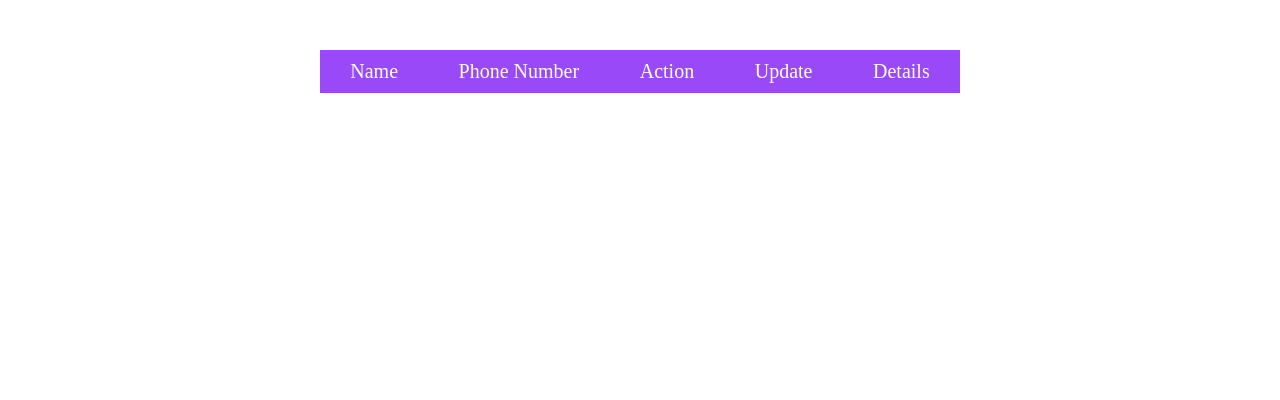
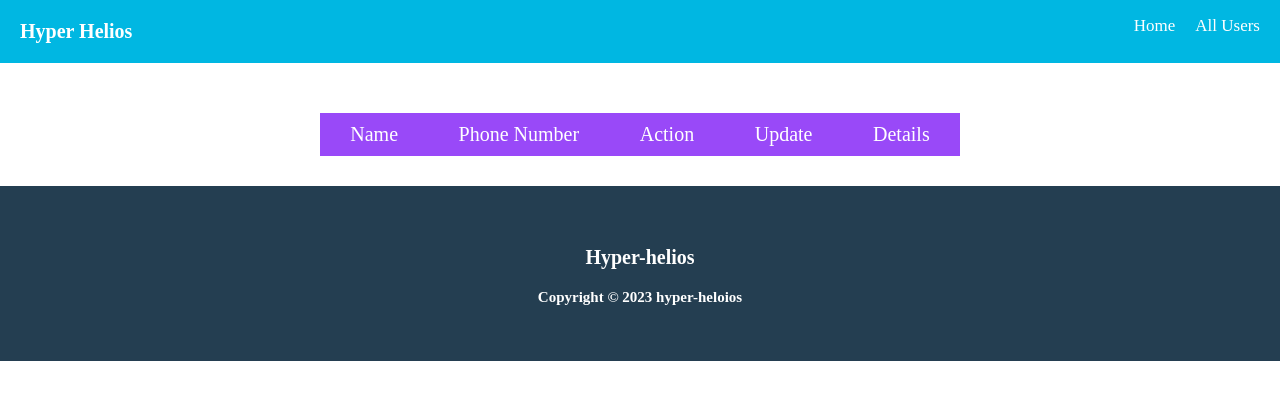
Before and after one commit to salahuddin-helios/django-crud-operation, a Django app: page /view/ in a window 1280 px wide. Shown: the top 400 px of the page. Run offline with Django 4.2, Linux system fonts and the light colour scheme.

Commit message:
Added navbar and footer

```diff
--- a/Requirments.txt
+++ /dev/null
@@ -1 +0,0 @@
-01 create crud operation(create,read,update,delete) with django
--- a/crudOperation/projects/views.py
+++ b/crudOperation/projects/views.py
@@ -2,7 +2,6 @@ from django.shortcuts import render,get_object_or_404,HttpResponseRedirect,redir
 from .models import UserIformation
 from  .forms import UserInfoForm
 # Create your views here.
-
 def create_view(request):
     context ={}
 
@@ -11,7 +10,7 @@ def create_view(request):
         form.save()
 
     context['form'] = form
-    return render(request, 'app/home.html', context)
+    return render(request, 'app/form.html', context)
 
 def list_view(request):
      data = UserIformation.objects.all()
--- a/crudOperation/static/css/style.css
+++ b/crudOperation/static/css/style.css
@@ -1,16 +1,45 @@
 body{
     margin: 0;
     padding: 0;
+    z-index: 1;
 }
 a{
   text-decoration: none;
 }
+
+/* navbar css start */
+.navbar{
+  background-color: #00B7E2;
+  overflow: hidden;
+}
+.navbar h3{
+  float: left;
+  margin-left: 20px;
+  color: white;
+  font-weight: 600;
+  font-size: 20px;
+}
+.nav-item{
+  list-style: none;
+  float: right;
+  display: flex;
+}
+.navbar a{
+  color: white;
+  font-size: 17px;
+  margin-right: 20px;
+
+}
+.nav a.icon{
+  display: none;
+}
+/* navbar css end */
 .card{
   padding:20px;
-  width: 500px;
+  width: 30%;
   box-shadow: 0 4px 8px 0 rgba(0, 0, 0, 0.2), 0 6px 20px 0 rgba(0, 0, 0, 0.19);
   border-radius: 10px;
-  margin:20px auto;
+  margin:30px auto;
 }
 .card h3{
   font-size: 30px;
@@ -45,7 +74,7 @@ input{
     padding:12px 20px;
     margin:8px 0;
     border-radius: 4px;
-    background-color: #EFF0F0;
+    background-color: #E5EEF4;
     box-sizing: border-box;
 }
 input[type=submit]{
@@ -93,7 +122,7 @@ input[type=submit]{
 
   .user-detail{
     padding:20px;
-    width: 300px;
+    width: 25%;
     box-shadow: 0 4px 8px 0 rgba(0, 0, 0, 0.2), 0 6px 20px 0 rgba(0, 0, 0, 0.19);
     border-radius: 10px;
     margin:20px auto;
@@ -120,16 +149,110 @@ input[type=submit]{
   }
 
 
+  /* footer start hrer */
+footer{
+  background-color: #243E51;
+  padding: 40px 20px;
+  color: white;
+  text-align: center;
+}
+footer,h3{
+  font-size: 20px;
+  font-weight: 600;
+
+}
+footer p{
+  font-size: 15px;
+}
+/* footer end hrer */
+
   /* media queries */
-  @media screen and (max-width:780px){
+  @media screen and (max-width:900px){
     .form-detials{
         width: 50%;
 
      }
+      /* table css here */
+  .table-col {
+    padding: 5px;
+    font-size: 14px;
+  }
+  card{
+    width: 70%;
+  }
+  /* end table css */
 }
 @media screen and (max-width:500){
     .form-detials{
         width: 70%;
 
      }
+
 }
+
+@media screen and (max-width: 600px) {
+  .card{
+    width: 90%;
+  }
+
+  /* user css hrerk */
+  .user-detail{
+    width: 90%;
+  }
+  .informatin {
+    background-color: white;
+     width: 90%;
+  }
+  .user-detail img {
+    width: 30%;
+  }
+  /* table css here */
+  .table-col {
+    padding: 5px;
+    font-size: 14px;
+  }
+  /* end table css */
+
+  .nav-item a{display:none;}
+  .nav a.icon{
+    margin-top: 25px;
+    float: right;
+    display: block;
+  }
+
+
+  .nav-item.responsive {
+    display: block;
+    position: absolute;
+    left: 20;
+    right: 30px;
+    top: 8px;
+}
+  }
+  .nav-item.responsive .icon {
+    margin-top: 25px;
+    position: absolute;
+    right: 0;
+    top: 0;
+}
+.nav-item.responsive a{
+  float: none;
+  display: block;
+  text-align: left;
+
+}
+.nav{
+  position: relative;
+  z-index: 1;
+}
+
+
+@media screen and (max-width:300px){
+  /* table css here */
+  .table-col {
+    padding: 5px;
+    font-size: 10px;
+  }
+  /* end table css */
+
+}
--- /dev/null
+++ b/crudOperation/templates/app/base.html
@@ -0,0 +1,36 @@
+<!DOCTYPE html>
+{% load static %}
+<html lang="en">
+<head>
+    <meta charset="UTF-8">
+    <meta name="viewport" content="width=device-width, initial-scale=1.0">
+    <title>Hyoer Heloios</title>
+    <link rel="stylesheet" href="https://cdnjs.cloudflare.com/ajax/libs/font-awesome/4.7.0/css/font-awesome.min.css">
+    <link rel="stylesheet" href="{% static "css/style.css" %}">
+</head>
+<body>
+    {% include "app/header.html" %}
+    {% block userform %}
+{% endblock %}
+
+{% block viewData %}
+{% endblock %}
+{% block  updateData%}
+{% endblock %}
+{% block  userDetails%}
+{% endblock %}
+{% include "app/footer.html" %}
+
+<script>
+   function navbar (){
+    let navClass = document.getElementById('nav-item')
+    if (navClass.className === 'nav-item'){
+        navClass.className += ' responsive'
+    }
+    else{
+        navClass.className = 'nav-item'
+    }
+   }
+    </script>
+</body>
+</html>
--- /dev/null
+++ b/crudOperation/templates/app/footer.html
@@ -0,0 +1,4 @@
+<footer>
+    <h3>Hyper-helios</h3>
+    <p>Copyright © 2023 hyper-heloios</p>
+</footer>
--- /dev/null
+++ b/crudOperation/templates/app/header.html
@@ -0,0 +1,16 @@
+
+<div class="navbar">
+  <h3>Hyper Helios</h3>
+
+  <div class='nav'>
+    <a class='icon'  href="javascript:void(0);" onclick="navbar()">
+      <i class="fa fa-bars"></i>
+    </a>
+    <ul class='nav-item' id='nav-item'>
+
+      <li><a href="/">Home</a></li>
+      <li><a href="/view">All Users</a> </li>
+
+    </ul>
+  </div>
+  </div>
--- a/crudOperation/templates/app/view.html
+++ b/crudOperation/templates/app/view.html
@@ -1,16 +1,5 @@
-<!DOCTYPE html>
- {% load static %}
-<html lang="en">
-<head>
-    <meta charset="UTF-8">
-    <meta name="viewport" content="width=device-width, initial-scale=1.0">
-    <link rel="stylesheet" href="{% static "css/style.css" %}">
-    <title>Heyper Helios</title>
-</head>
-<body>
-
-<div class=''>
-
+{% extends "app/base.html" %}
+{% block viewData %}
 
     <div class="informatin">
      <div class="table">
@@ -21,7 +10,6 @@
         <div class="table-col">Update</div>
         <div class="table-col">Details</div>
     </div>
-
     {% for data in dataset %}
     <div class="table-row">
         <div class="table-col">{{data.name}}</div>
@@ -33,7 +21,4 @@
     {%endfor %}
     </div>
         </div>
-
-</div>
-</body>
-</html>
+        {% endblock %}
```
Also changed, not shown: crudOperation/templates/app/detail.html (+3 -13 lines), crudOperation/templates/app/form.html (added, +22 -0 lines), crudOperation/templates/app/home.html (+22 -13 lines), crudOperation/templates/app/update.html (+5 -12 lines), requirements.txt (added, +9 -0 lines), crudOperation/crudOperation/settings.py (line endings or trailing spaces), crudOperation/projects/urls.py (line endings or trailing spaces).
